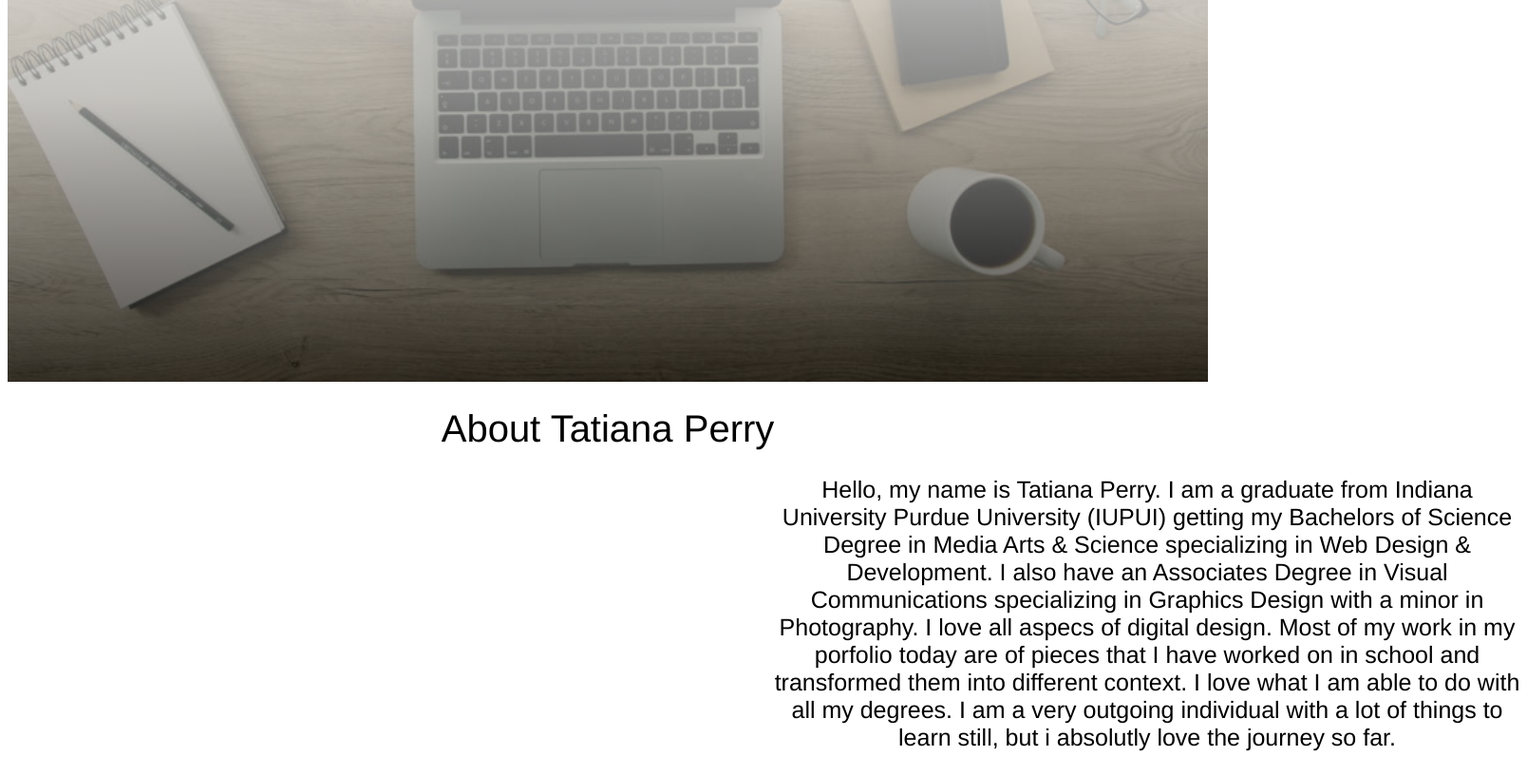
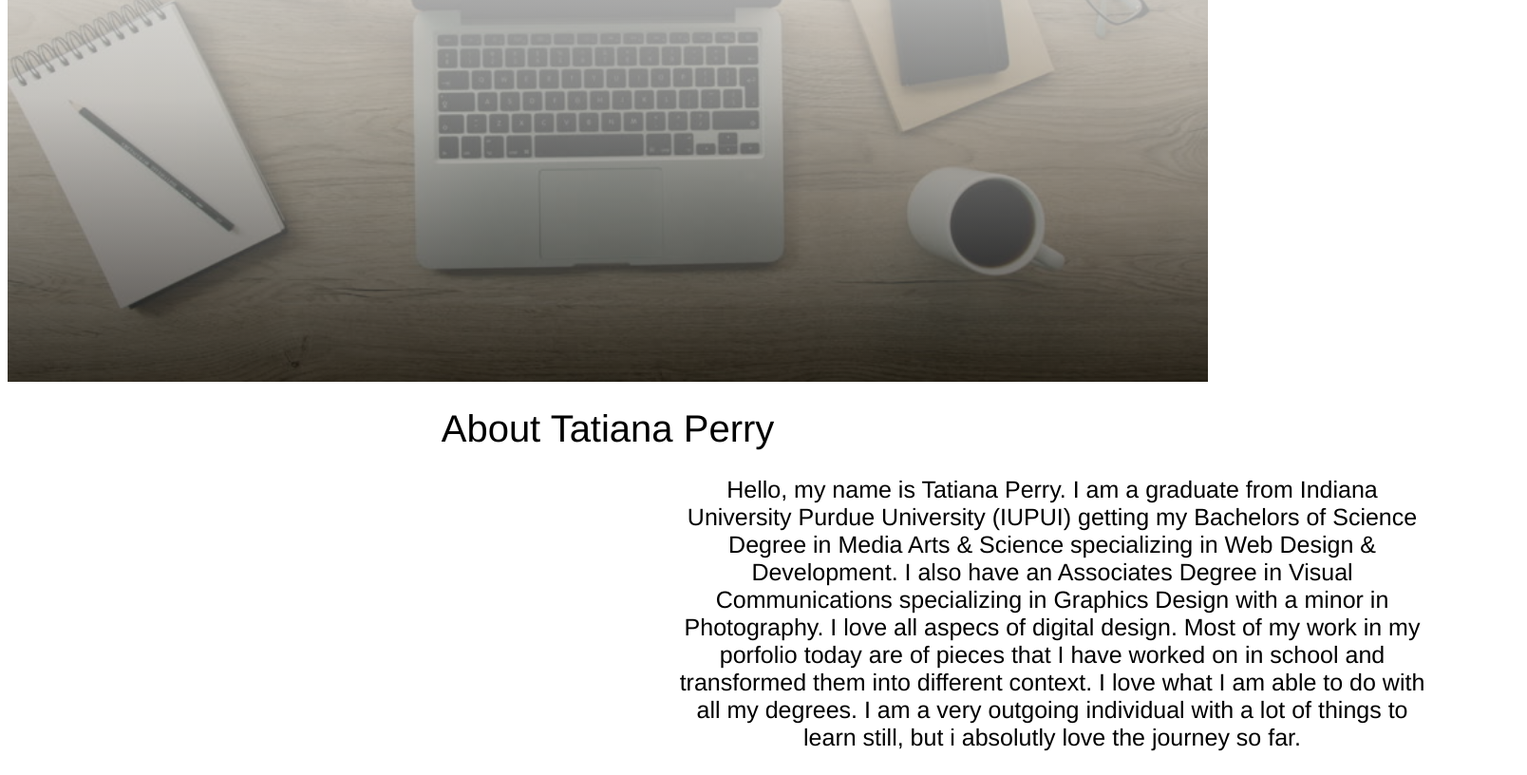
Before and after one commit to tatperry/Portfolio, a plain HTML site: page tatiDesigns/about.html in a window 1280 px wide. Shown: the part 296-1112 px from the top of the page at 95% size, 1608 px wide, since content can reach past the window. Drawn offline with Linux system fonts and the light colour scheme; a script that the page names is missing.

Commit message:
Update about.html

```diff
--- a/tatiDesigns/about.html
+++ b/tatiDesigns/about.html
@@ -62,7 +62,7 @@ PORTFOLIO FOR NEWM-N299/ CAREER PLANNING
           font-size: 25px;
           text-align: center;
           color: black;
-          margin-left: 800px;
+          margin-left: 700px;
           justify-content: center;
           width: 800px;
         "
```
